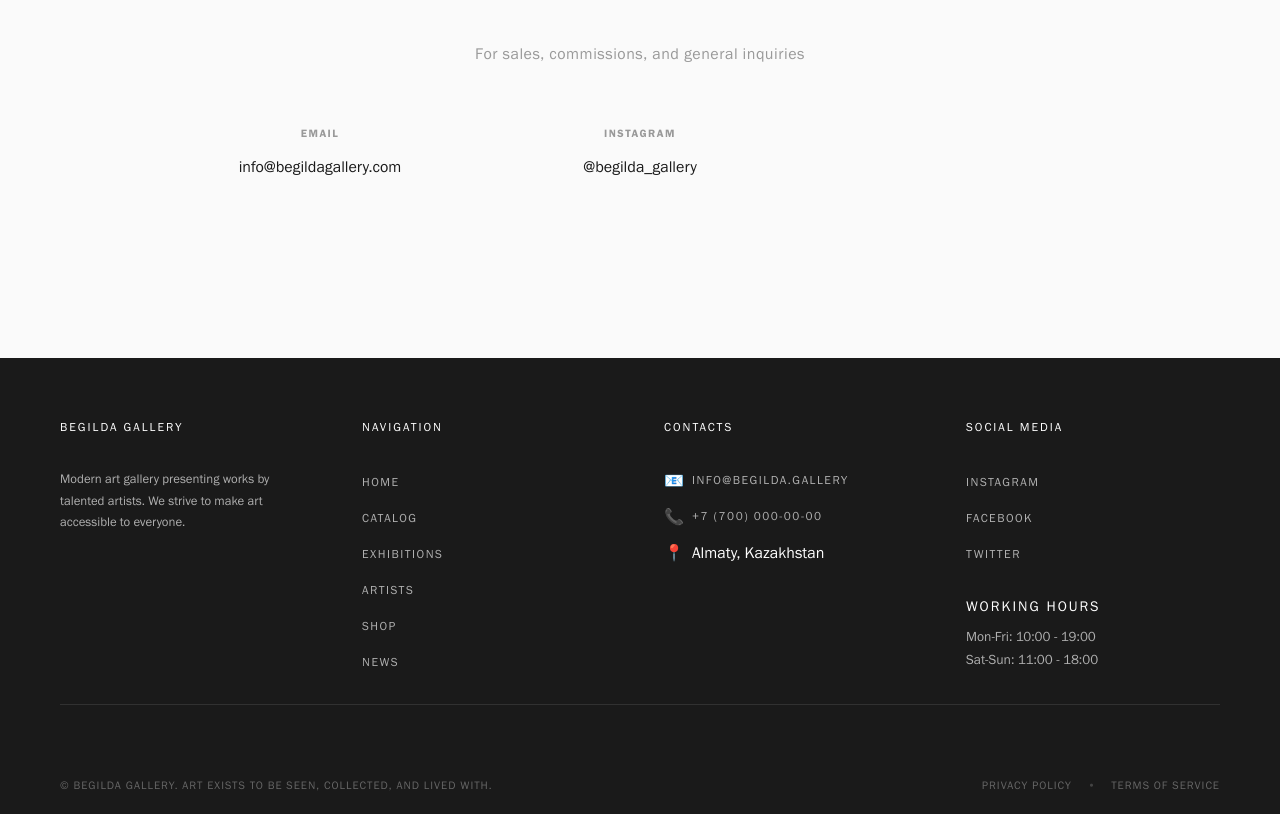
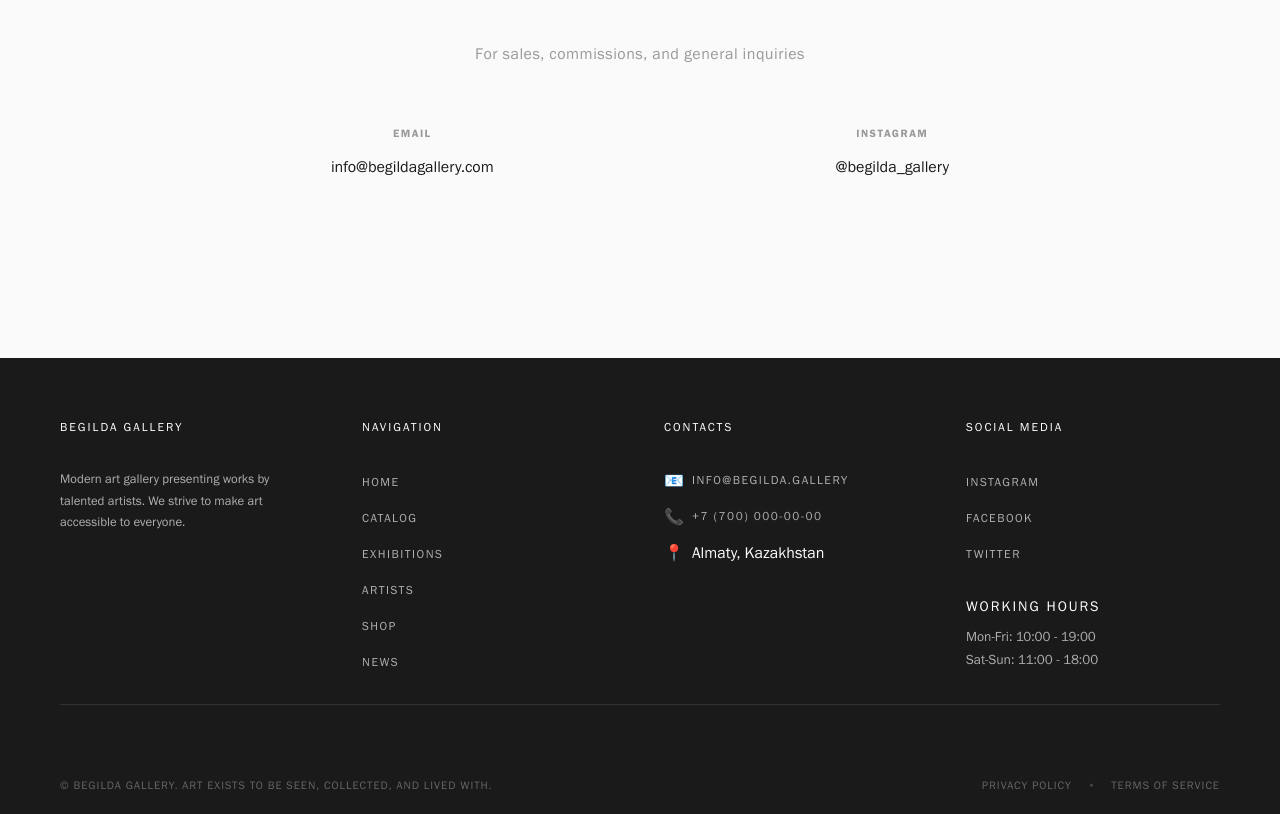
Before and after one commit to Nurgiss/begilda-gallery, a React (Vite) app: page / in a window 1280 px wide. Shown: the part 2240-3054 px from the top of the page. Built offline with nearby package versions, Linux system fonts and the light colour scheme; no server answers.

Commit message:
minor style changes

```diff
--- a/src/styles/main.css
+++ b/src/styles/main.css
@@ -879,14 +879,14 @@
 }
 
 .contact-info {
-  display: grid;
+  display: flex;
   grid-template-columns: repeat(3, 1fr);
   gap: 60px;
   margin: 60px 0;
   max-width: 900px;
   margin-left: auto;
   margin-right: auto;
-  justify-content: center;
+  justify-content: space-around;
 }
 
 .contact-item {
```
